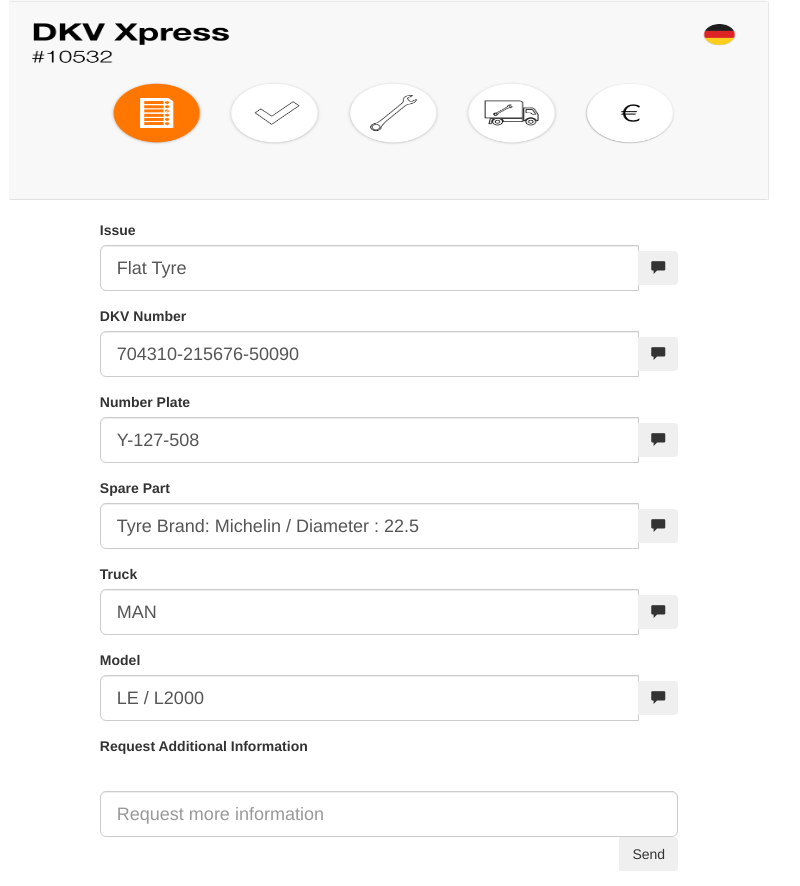
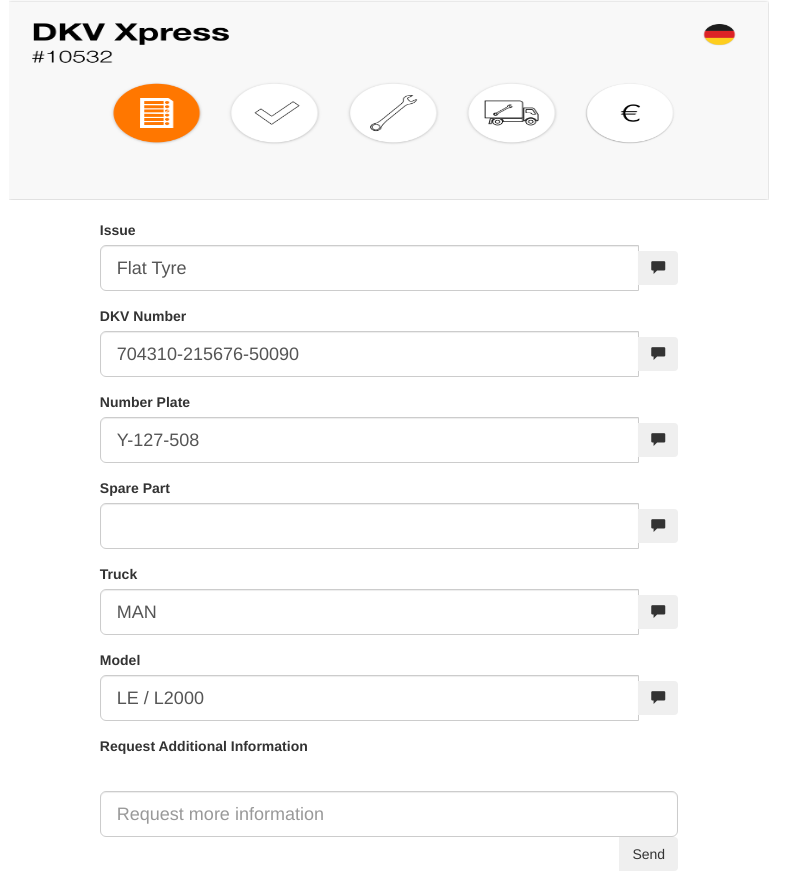
Before and after one commit to dheerajsuvarna/RealtimeForm, a website: page views/index.html in a window 1280 px wide. Shown: the whole page, without its empty margins (251-1051 px from the left). Drawn offline with nearby package versions, Linux system fonts and the light colour scheme; no server answers; files whose address does not match are found by name.

Commit message:
update-4

```diff
--- a/views/index.html
+++ b/views/index.html
@@ -123,7 +123,7 @@
                         <div class="form-group">
                                 <label for="task">Spare Part</label>
                                 <div class="input-group">
-                                        <input type="text" value="Tyre Brand: Michelin / Diameter : 22.5" class="form-control input-lg" name="task" id="diameter" required>
+                                        <input type="text" value="" class="form-control input-lg" name="task" id="diameter" required>
                                         <span class="input-group-btn">
                                                 <button type="button" id="sp_comment_button" onclick="sp_comment()" class="btn btn-pomegranate">
                                                         <span class="glyphicon glyphicon-comment">
```
